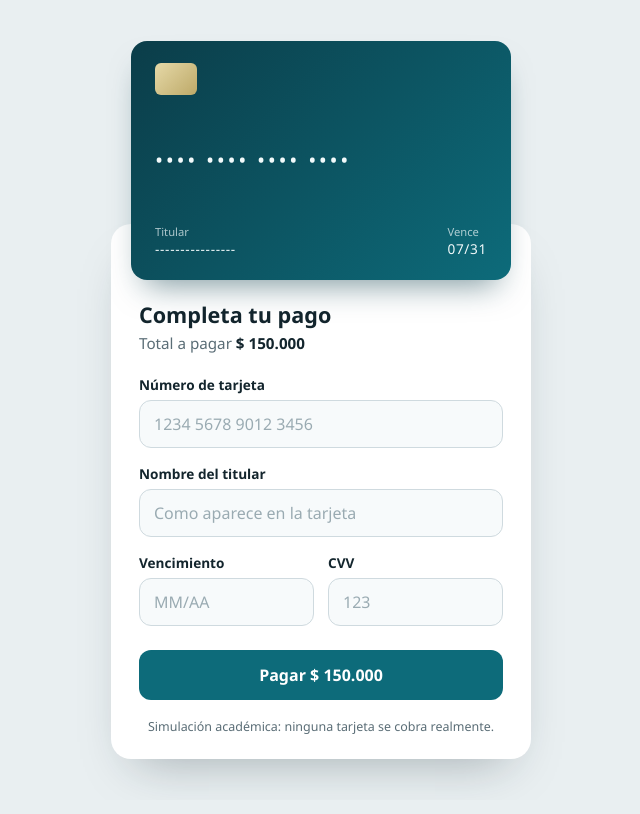
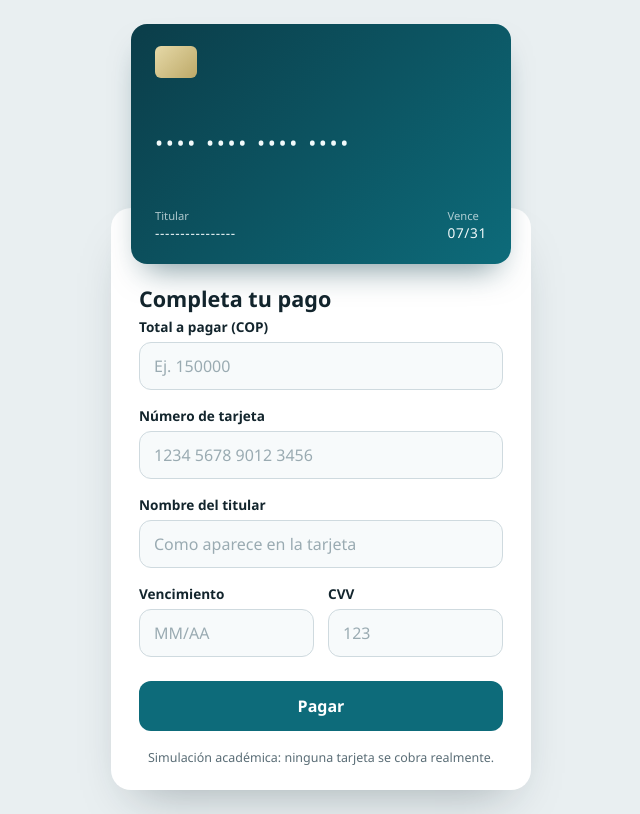
Before and after one commit to JosephV-Q/pasarela-pagos, a website: page public/index.html in a window 1280 px wide. Shown: the whole page, without its empty margins (319-959 px from the left). Drawn offline with Linux system fonts and the light colour scheme.

Commit message:
Feat: nuevo parametro

```diff
--- a/public/app.js
+++ b/public/app.js
@@ -5,6 +5,7 @@ const TIMEOUT_MS = 10000;
 
 const form = document.getElementById('form-pago');
 const campos = {
+  total: document.getElementById('total'),
   numero: document.getElementById('numero'),
   titular: document.getElementById('titular'),
   vence: document.getElementById('vence'),
@@ -63,6 +64,11 @@ function mostrarError(clave, mensaje) {
 
 function validar() {
   const errores = {};
+  const total = Number(campos.total.value);
+
+  if (!Number.isSafeInteger(total) || total <= 0) {
+    errores.total = 'Ingresa un total válido mayor que cero.';
+  }
 
   // Requisito principal: exactamente 16 caracteres en la tarjeta
   const numero = campos.numero.value.replace(/\s/g, '');
@@ -91,7 +97,7 @@ function validar() {
   Object.keys(campos).forEach((clave) => mostrarError(clave, errores[clave] || ''));
   const primera = Object.keys(errores)[0];
   if (primera) campos[primera].focus();
-  return { valido: !primera, numero };
+  return { valido: !primera, numero, total };
 }
 
 /* ---------- Estado de la interfaz ---------- */
@@ -125,7 +131,7 @@ form.addEventListener('submit', async (evento) => {
   if (boton.disabled) return;
 
   ocultarResultado();
-  const { valido, numero } = validar();
+  const { valido, numero, total } = validar();
   if (!valido) return; // no se envía ninguna petición HTTP
 
   setProcesando(true); // se deshabilita el botón antes de cualquier await
@@ -143,6 +149,7 @@ form.addEventListener('submit', async (evento) => {
         'Idempotency-Key': crypto.randomUUID(),
       },
       body: JSON.stringify({
+        total,
         numeroTarjeta: numero,
         titular: campos.titular.value.trim(),
         vencimiento: campos.vence.value,
--- a/public/index.html
+++ b/public/index.html
@@ -28,8 +28,15 @@
     <form id="form-pago" class="formulario" novalidate>
       <header class="formulario__cabecera">
         <h1>Completa tu pago</h1>
-        <p class="total">Total a pagar <strong>$ 150.000</strong></p>
       </header>
+
+      <div class="campo">
+        <label for="total">Total a pagar (COP)</label>
+        <input id="total" name="total" type="number" inputmode="numeric"
+               min="1" step="1" placeholder="Ej. 150000"
+               aria-describedby="error-total" required>
+        <p class="campo__error" id="error-total" role="alert"></p>
+      </div>
 
       <div class="campo">
         <label for="numero">Número de tarjeta</label>
@@ -66,7 +73,7 @@
 
       <button type="submit" id="btn-pagar" class="boton">
         <span class="boton__spinner" aria-hidden="true"></span>
-        <span class="boton__texto" id="btn-texto">Pagar $ 150.000</span>
+        <span class="boton__texto" id="btn-texto">Pagar</span>
       </button>
 
       <div id="resultado" class="resultado" role="status" aria-live="polite" hidden></div>
--- a/public/styles.css
+++ b/public/styles.css
@@ -95,14 +95,6 @@ body {
   margin: 0 0 4px;
   font-size: 1.35rem;
 }
-
-.total {
-  margin: 0 0 22px;
-  color: var(--tinta-suave);
-  font-size: 0.95rem;
-}
-
-.total strong { color: var(--tinta); }
 
 .campo { margin-bottom: 16px; }
 
```
